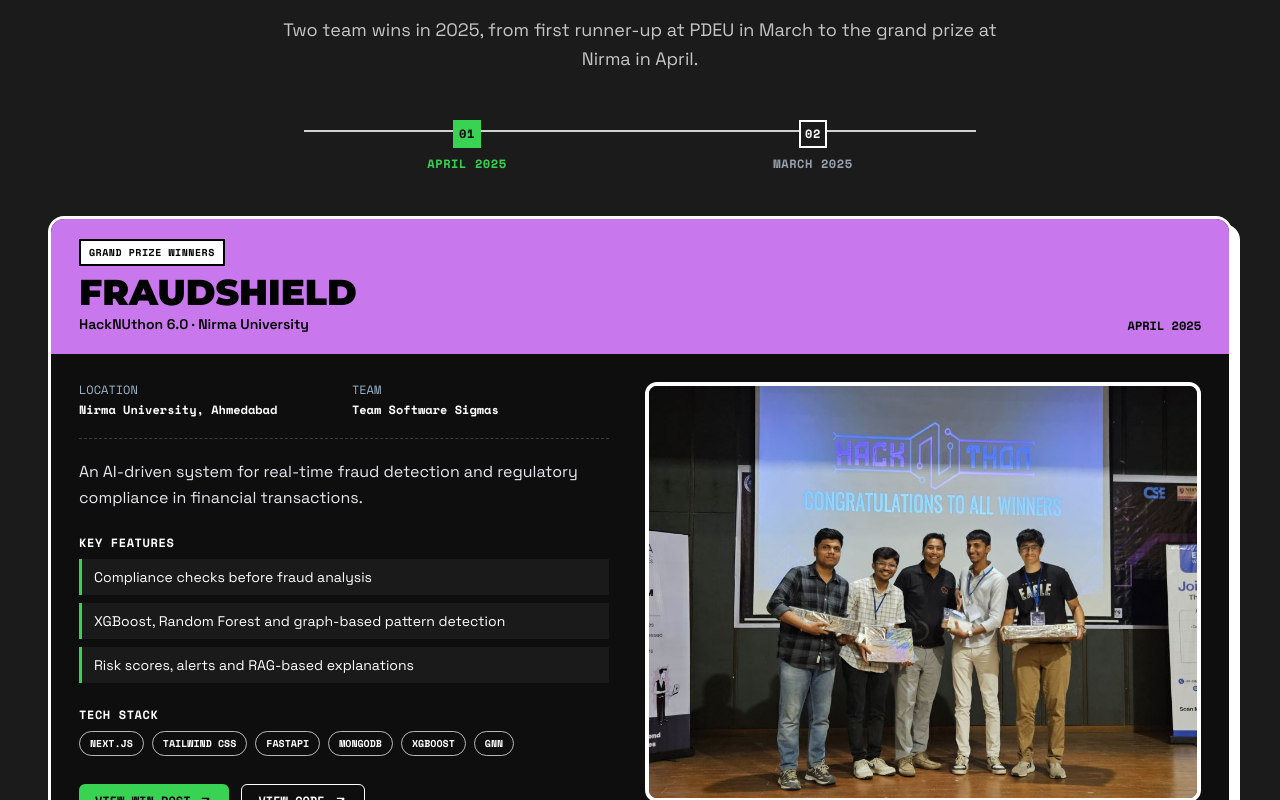
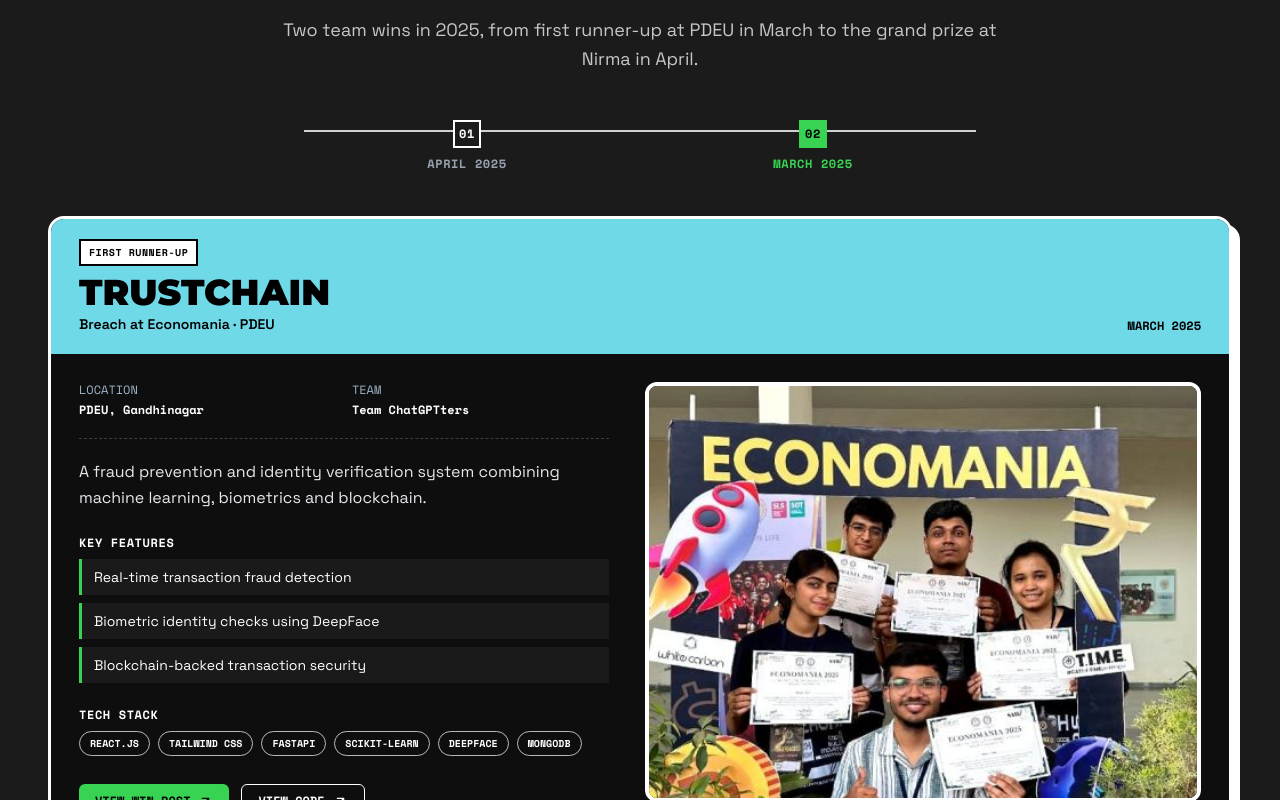
Before and after one commit to Shreyash-Shukla/portfolio, a Next.js app: page / in a window 1280 px wide. Shown: the part 2440-3240 px from the top of the page. Built offline with nearby package versions, Linux system fonts and the light colour scheme; no server answers.

Commit message:
Show Quicko certificate and improve hackathon wins

```diff
--- a/components/Hackathons.jsx
+++ b/components/Hackathons.jsx
@@ -1,6 +1,6 @@
 "use client";
 
-import { useState } from "react";
+import { useEffect, useRef, useState } from "react";
 import Image from "next/image";
 import { ArrowUpRight, Award, Medal, Star, Trophy } from "lucide-react";
 
@@ -14,7 +14,7 @@
     team: "Team Software Sigmas",
     image: "/image_nirma.jpg",
     imageAlt: "FraudShield team receiving their HackNUthon 6.0 prizes at Nirma University",
-    imageFit: "object-cover",
+    imagePosition: "object-center",
     tone: "bg-[#c977ec]",
     post: "https://lnkd.in/p/dqGWEq8z",
     code: "https://github.com/Shreyash-Shukla/FraudShield",
@@ -36,7 +36,7 @@
     team: "Team ChatGPTters",
     image: "/image_pdeu.jpg",
     imageAlt: "TrustChain team with their certificates at the PDEU Economania hackathon",
-    imageFit: "object-contain",
+    imagePosition: "object-[center_43%]",
     tone: "bg-[#70d9e8]",
     post: "https://lnkd.in/p/dBa8_eWt",
     code: "https://github.com/Shreyash-Shukla/TrustChain",
@@ -60,10 +60,32 @@
 
 export default function Hackathons() {
   const [selected, setSelected] = useState(0);
+  const [isInView, setIsInView] = useState(false);
+  const [hasInteracted, setHasInteracted] = useState(false);
+  const sectionRef = useRef(null);
   const win = wins[selected];
 
+  useEffect(() => {
+    const section = sectionRef.current;
+    if (!section) return;
+
+    const observer = new IntersectionObserver(
+      ([entry]) => setIsInView(entry.isIntersecting),
+      { threshold: 0.25 },
+    );
+    observer.observe(section);
+    return () => observer.disconnect();
+  }, []);
+
+  useEffect(() => {
+    if (!isInView || hasInteracted || selected !== 0 || window.matchMedia("(prefers-reduced-motion: reduce)").matches) return;
+
+    const timer = window.setTimeout(() => setSelected(1), 5000);
+    return () => window.clearTimeout(timer);
+  }, [isInView, hasInteracted, selected]);
+
   return (
-    <section id="hackathons" className="site-section">
+    <section ref={sectionRef} id="hackathons" className="site-section">
       <div className="section-heading">
         <span className="section-eyebrow">VICTORY ARCHIVES</span>
         <h2 className="section-title">Hackathon <span>Proof of Work</span></h2>
@@ -75,7 +97,7 @@
           <button
             key={item.name}
             type="button"
-            onClick={() => setSelected(index)}
+            onClick={() => { setHasInteracted(true); setSelected(index); }}
             aria-pressed={selected === index}
             className="-mt-3 flex flex-col items-center gap-2 font-mono text-[10px] font-bold tracking-wider sm:text-xs"
           >
@@ -85,7 +107,7 @@
         ))}
       </div>
 
-      <article key={win.name} className="dark-surface overflow-hidden rounded-2xl border-[3px] border-white bg-[#0e0e0e] text-white shadow-[8px_8px_0_0_#fff]">
+      <article key={win.name} className="dark-surface overflow-hidden rounded-2xl border-[3px] border-white bg-[#0e0e0e] text-white shadow-[8px_8px_0_0_#fff]" aria-live="polite">
         <div className={`flex flex-wrap items-end justify-between gap-3 px-5 py-5 text-black sm:px-7 ${win.tone}`}>
           <div>
             <span className="inline-block border-2 border-black bg-white px-2 py-1 font-mono text-[10px] font-black tracking-wider">{win.result}</span>
@@ -117,7 +139,7 @@
           </div>
           <div className="flex flex-col gap-4">
             <div className="relative min-h-[330px] overflow-hidden rounded-xl border-4 border-white bg-[#171717] sm:min-h-[420px]">
-              <Image src={win.image} alt={win.imageAlt} fill sizes="(max-width: 1024px) 100vw, 50vw" className={win.imageFit} />
+              <Image src={win.image} alt={win.imageAlt} fill sizes="(max-width: 1024px) 100vw, 50vw" className={`object-cover ${win.imagePosition}`} />
             </div>
             <p className="border-t border-dashed border-white/20 pt-3 font-mono text-xs font-bold text-[#9eb4ca]">{win.stat}</p>
           </div>
--- a/components/Projects.jsx
+++ b/components/Projects.jsx
@@ -1,4 +1,5 @@
 import { ArrowRight, ArrowUpRight } from "lucide-react";
+import Image from "next/image";
 import { GitHubIcon } from "@/components/SocialIcons";
 
 const projects = [
@@ -40,6 +41,7 @@
     accent: "#39d353",
     tags: ["TypeScript", "AWS Lambda", "DynamoDB", "Terraform", "Middy"],
     description: "Four production financial tools shipped during my software engineering internship at Quicko, backed by schema-driven serverless APIs and infrastructure as code.",
+    certificate: "/quicko-internship-certificate.jpg",
     tools: [
       { label: "PAN-Aadhaar Link Status", url: "https://quicko.com/tools/check-pan-aadhaar-link-status" },
       { label: "Verify PAN Details", url: "https://quicko.com/tools/verify-pan-details" },
@@ -77,6 +79,19 @@
                   {project.tools.map((tool) => <a key={tool.url} href={tool.url} target="_blank" rel="noopener noreferrer" className="inline-flex items-center justify-between gap-2 rounded-md border border-white/20 bg-white/5 px-3 py-2 font-mono text-xs font-bold hover:border-[#39d353] hover:text-[#39d353]">{tool.label}<ArrowUpRight size={14} /></a>)}
                 </div>
               )}
+              {project.certificate && (
+                <a href={project.certificate} target="_blank" rel="noopener noreferrer" className="group mt-7 flex items-center gap-4 rounded-xl border border-white/20 bg-white/5 p-3 transition-colors hover:border-[#39d353] hover:bg-white/10 sm:gap-5 sm:p-4" aria-label="View Quicko internship certificate full size in a new tab">
+                  <div className="relative h-28 w-20 shrink-0 overflow-hidden rounded-md border border-white/30 bg-white shadow-[3px_3px_0_0_#39d353] sm:h-32 sm:w-24">
+                    <Image src={project.certificate} alt="Quicko internship certificate issued to Shreyash Shukla" fill sizes="96px" className="object-contain" />
+                  </div>
+                  <div className="min-w-0 flex-1">
+                    <span className="font-mono text-[10px] font-bold uppercase tracking-[0.18em] text-[#39d353]">Internship credential</span>
+                    <h4 className="mt-1 font-mont text-base font-black sm:text-lg">Quicko Internship Certificate</h4>
+                    <p className="mt-1 text-xs leading-relaxed text-gray-300 sm:text-sm">Full Stack Developer · May–June 2026</p>
+                    <span className="mt-3 inline-flex items-center gap-1 font-mono text-[10px] font-black uppercase text-[#39d353] group-hover:underline sm:text-xs">View full certificate <ArrowUpRight size={14} /></span>
+                  </div>
+                </a>
+              )}
             </div>
             {project.githubUrl && <a href={project.githubUrl} target="_blank" rel="noopener noreferrer" className="mt-8 inline-flex w-fit items-center gap-2 rounded-md bg-[#39d353] px-4 py-2 font-mono text-xs font-black text-black hover:bg-[#67ee7d]"><GitHubIcon size={16} /> VIEW CODE <ArrowUpRight size={15} /></a>}
           </article>
```
Also changed, not shown: public/quicko-internship-certificate.jpg (added).
